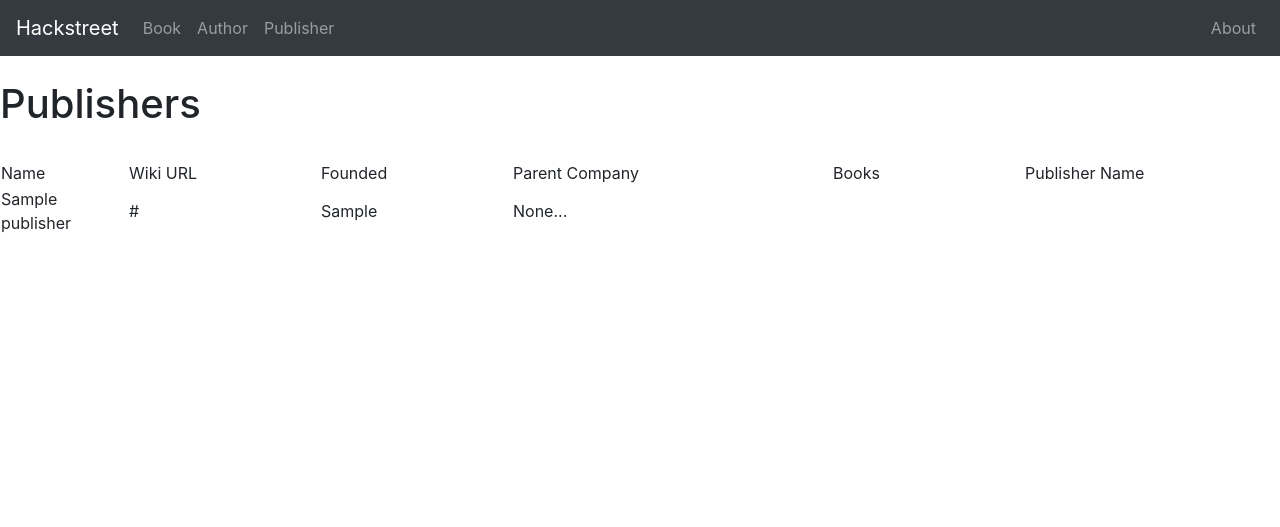
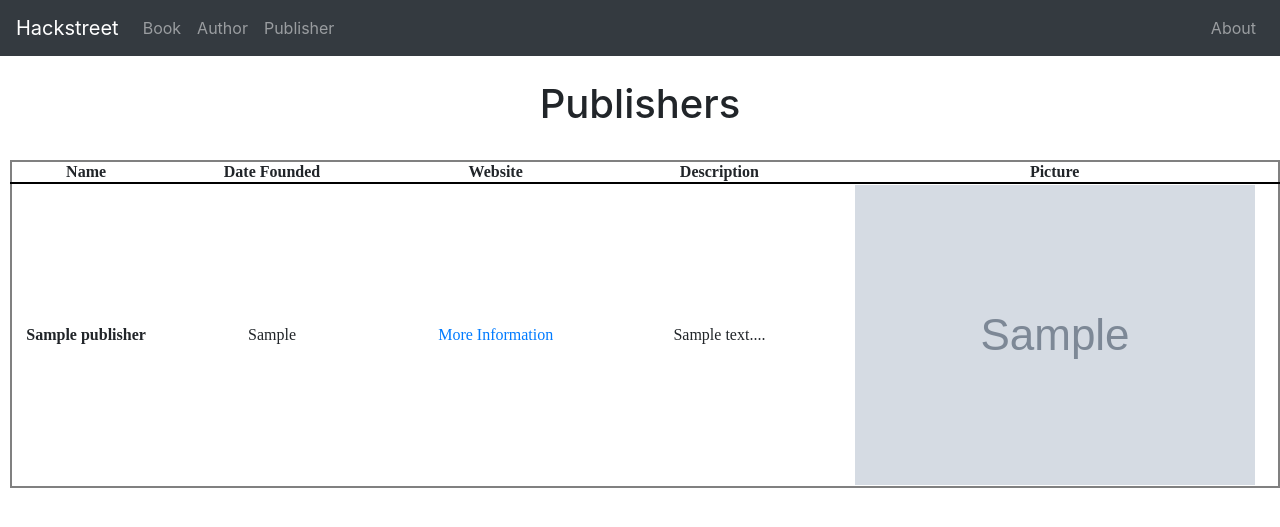
Before and after one commit to xiaobao57/booksIDB, a Flask app: page /publisherhome in a window 1280 px wide. Shown: the top 527 px of the page. Run offline with Flask 2, Linux system fonts and the light colour scheme; tables that the repository leaves empty hold one stand-in row (values such as "Sample post"); grey boxes marked "Sample" are stand-in pictures; some libraries are stand-ins or nearby versions.

Commit message:
fixed table

```diff
--- a/loadDB.py
+++ b/loadDB.py
@@ -108,7 +108,7 @@ def loadPublishers():
         except:
             publisher_wiki_url = None
         try:
-            publisher_parent_company = df['publishers'][i][0]['parent_company'] #nullable
+            publisher_parent_company = df['publishers'][i][0]['parent company'] #nullable
         except:
             publisher_parent_company = None
         try:
--- a/templates/publisherhome.html
+++ b/templates/publisherhome.html
@@ -1,29 +1,126 @@
+
+<head>
+	<style type="text/css">
+	.ms-list7-1010-main {
+		border: 1.5pt solid gray;
+	}
+	.ms-list7-1010-tl {
+		font-weight: bold;
+		border-left-style: none;
+		border-right-style: none;
+		border-top-style: none;
+		border-bottom: 1.5pt solid black;
+	}
+	.ms-list7-1010-left {
+		font-weight: bold;
+		border-left-style: none;
+		border-right-style: none;
+		border-top-style: none;
+		border-bottom: .75pt solid gray;
+	}
+	.ms-list7-1010-top {
+		font-weight: bold;
+		border-left-style: none;
+		border-right-style: none;
+		border-top-style: none;
+		border-bottom: 1.5pt solid black;
+	}
+	.ms-list7-1010-even {
+		font-weight: normal;
+		border-left-style: none;
+		border-right-style: none;
+		border-top-style: none;
+		border-bottom: .75pt solid gray;
+	}
+	.ms-list7-1010-tr {
+		font-weight: bold;
+		border-left-style: none;
+		border-right-style: none;
+		border-top-style: none;
+		border-bottom: 1.5pt solid black;
+	}
+	.auto-style1 {
+		text-align: center;
+	}
+	.auto-style2 {
+		font-weight: normal;
+		text-align: center;
+		border-left-style: none;
+		border-right-style: none;
+		border-top-style: none;
+		border-bottom: .75pt solid gray;
+	}
+	.auto-style3 {
+		font-weight: bold;
+		text-align: center;
+		font-family: "Times New Roman", Times, serif;
+		border-left-style: none;
+		border-right-style: none;
+		border-top-style: none;
+		border-bottom: .75pt solid gray;
+	}
+	.auto-style4 {
+		font-weight: bold;
+		text-align: center;
+		font-family: "Times New Roman", Times, serif;
+		border-left-style: none;
+		border-right-style: none;
+		border-top-style: none;
+		border-bottom: 1.5pt solid black;
+	}
+	.auto-style5 {
+		font-family: "Times New Roman", Times, serif;
+	}
+	.auto-style6 {
+		font-weight: normal;
+		text-align: center;
+		font-family: "Times New Roman", Times, serif;
+		border-left-style: none;
+		border-right-style: none;
+		border-top-style: none;
+		border-bottom: .75pt solid gray;
+	}
+	.auto-style7 {
+		border: 1.5pt solid gray;
+		margin-left: 10px;
+	}
+	</style>
+	</head>
+
+	<div class="auto-style1">
 		{% extends 'base.html' %}
 
 	{% block content %}
+	</div>
 	<div id="publisherid" class="books page picture">
 		<div class="innerdiv">
-		<div class="contentdiv">
-			<h1 class="pagetitle">Publishers</h1>
-			<div class="hr"><span></span></div>
+			<div class="auto-style1">
+				<h1 class="auto-style1">Publishers</h1>
+				<div class="hr"></div>
+				<div class="auto-style1">
 				<br>
-			<table>
+				</div>
+				<table class="auto-style7">
+					<!-- fpstyle: 30,010101101 -->
 					<tr>
-					<td width="10%">Name</td>
-					<td width="15%">Wiki URL</td>
-					<td width="15%">Founded</td>
-					<td width="25%">Parent Company</td>
-					<td width="15%">Books</td>
-					<td width="20%">Publisher Name</td>
+						<td width="10%" class="auto-style4">Name</td>
+						<td width="15%" class="auto-style4">Date Founded</td>
+						<td width="15%" class="auto-style4">Website</td>
+						<td width="15%" class="auto-style4">Description</td>
+						<td width="20%" class="auto-style4">Picture</td>
 					</tr>
 					{% for i in publishers %}
 					<tr>
-					<td>{{i.name}}</td>
-					<td>{{i.wiki_url}}</td>
-					<td>{{i.founded}}</td>
-					<td>{{i.parent_company}}...</td>
-					<td></td>
-					<td></td>
+						<td class="auto-style3">{{i.name}}</td>
+						<td class="auto-style6">{{i.founded}}</td>
+						<td class="auto-style6"><a href={{i.wiki_url|string}}>More Information</a></td>
+						{% if i.description != none %}
+						<td class="auto-style6">{{i.description[0:100]}}...</td>
+						{% else %}
+						<td class="auto-style6">No Description Available :(</td>
+						{% endif %}
+						<td class="auto-style2">
+						<img src={{i.image_url|string}} alt="No Picture :(" class="auto-style5"></td>
 					</tr>
 					{% endfor %}
 				</table>
@@ -31,4 +128,6 @@
 		</div>
 	</div>
 
-{% endblock %}
+	<div class="auto-style1">
+
+	{% endblock %}</div>
```
Also changed, not shown: jsonParsingTest.py (added, +9 -0 lines), templates/authorhome.html (+115 -18 lines), templates/bookhome.html (+37 -30 lines). Lines whose indentation alone changed are shown as unchanged.
